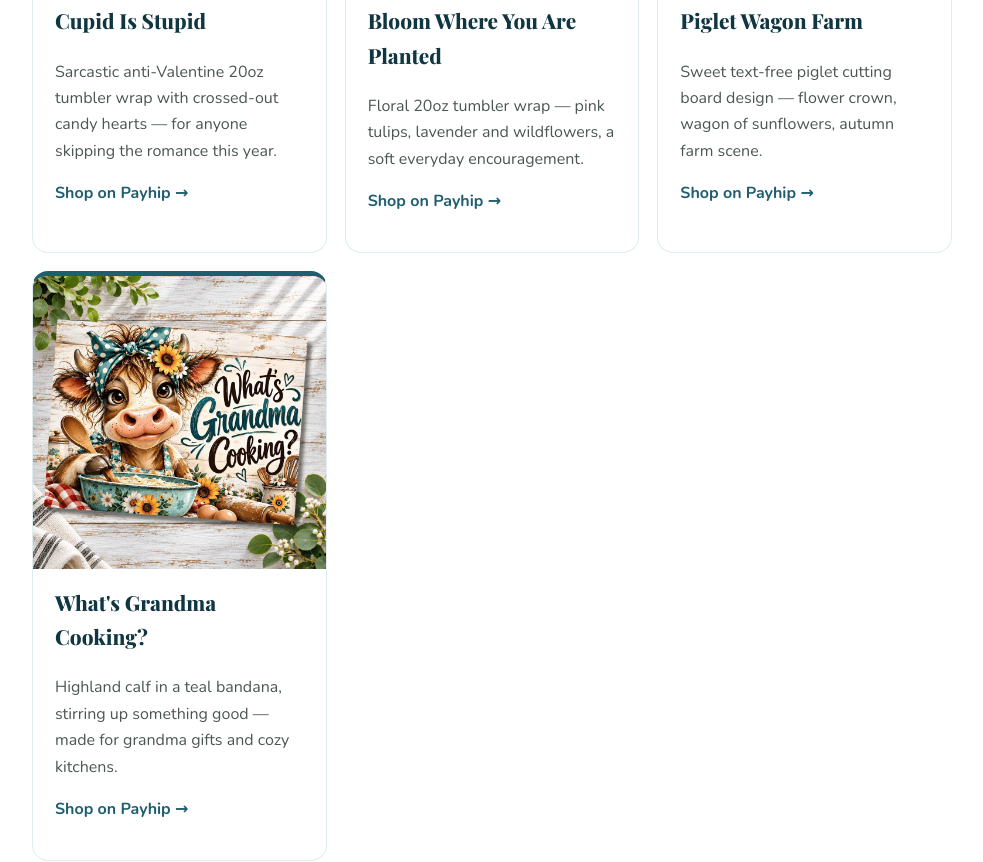
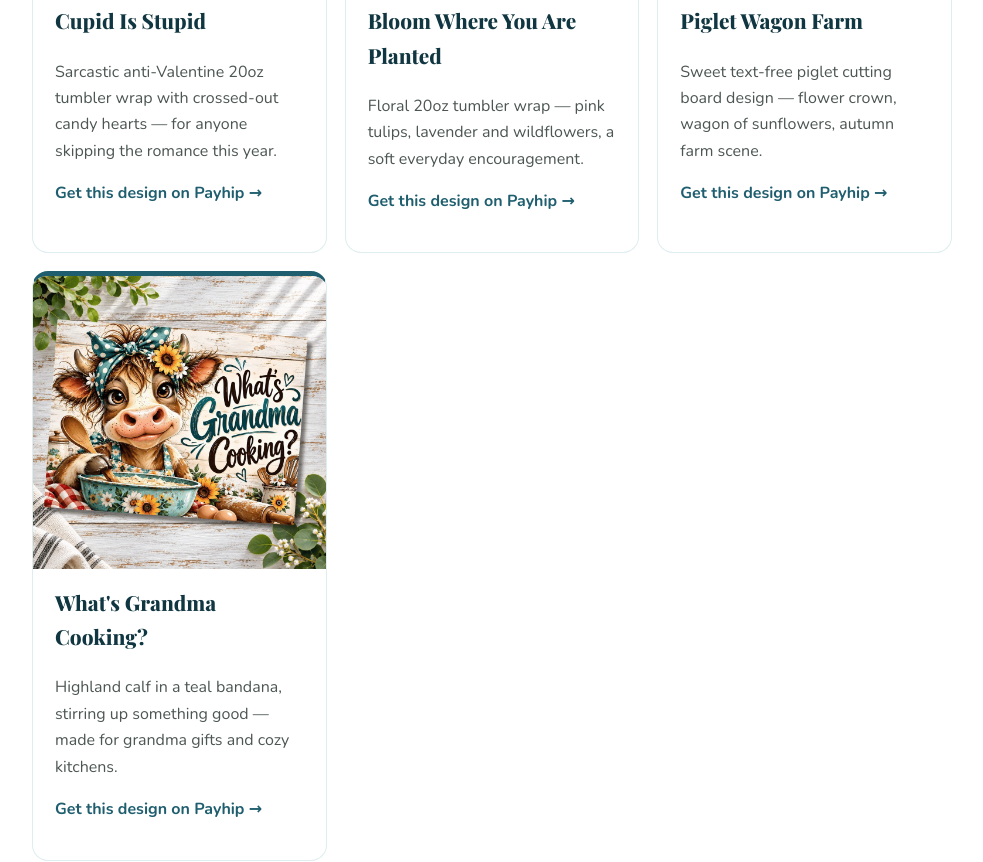
Before and after one commit to floozylousclipartcorner/floozylous-blog, a plain HTML site: page index.html in a window 1280 px wide. Shown: the part 1041-1903 px from the top of the page, without its empty margins (148-1131 px from the left). Drawn offline with nearby package versions, Linux system fonts and the light colour scheme.

Commit message:
Featured drops: card links now say Get this design on Payhip

```diff
--- a/index.html
+++ b/index.html
@@ -42,25 +42,25 @@
       <img class="cardimg" src="/assets/images/featured-cupid-tumbler.jpg" alt="Cupid Is Stupid sarcastic candy heart tumbler wrap">
       <h3>Cupid Is Stupid</h3>
       <p>Sarcastic anti-Valentine 20oz tumbler wrap with crossed-out candy hearts — for anyone skipping the romance this year.</p>
-      <p class="more">Shop on Payhip →</p>
+      <p class="more">Get this design on Payhip →</p>
     </a>
     <a class="card" href="https://payhip.com/b/CKyTU" target="_blank" rel="noopener">
       <img class="cardimg" src="/assets/images/featured-bloom-tumbler.jpg" alt="Bloom Where You Are Planted floral tumbler wrap">
       <h3>Bloom Where You Are Planted</h3>
       <p>Floral 20oz tumbler wrap — pink tulips, lavender and wildflowers, a soft everyday encouragement.</p>
-      <p class="more">Shop on Payhip →</p>
+      <p class="more">Get this design on Payhip →</p>
     </a>
     <a class="card" href="https://payhip.com/b/8nYtg" target="_blank" rel="noopener">
       <img class="cardimg" src="/assets/images/featured-pig-board.jpg" alt="Piglet wagon farm cutting board design">
       <h3>Piglet Wagon Farm</h3>
       <p>Sweet text-free piglet cutting board design — flower crown, wagon of sunflowers, autumn farm scene.</p>
-      <p class="more">Shop on Payhip →</p>
+      <p class="more">Get this design on Payhip →</p>
     </a>
     <a class="card" href="https://payhip.com/b/fRNpm" target="_blank" rel="noopener">
       <img class="cardimg" src="/assets/images/featured-grandma-board.jpg" alt="What's Grandma Cooking cutting board design">
       <h3>What's Grandma Cooking?</h3>
       <p>Highland calf in a teal bandana, stirring up something good — made for grandma gifts and cozy kitchens.</p>
-      <p class="more">Shop on Payhip →</p>
+      <p class="more">Get this design on Payhip →</p>
     </a>
   </div>
 
```
